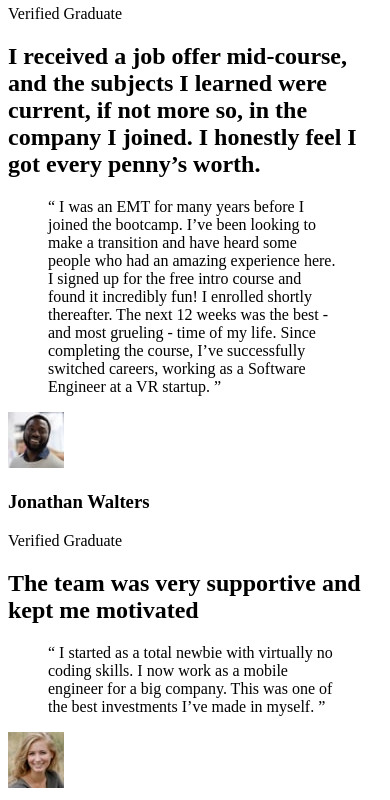
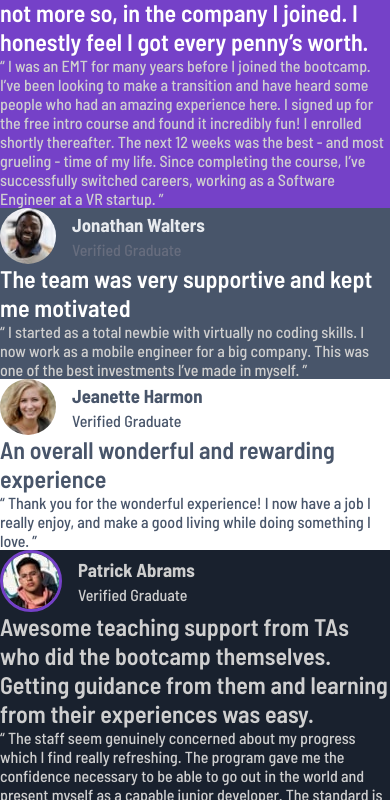
Before and after one commit to jorgecorderozx/frontendmentor-grid-section, a plain HTML site: page index.html in a window 390 px wide. Shown: the part 122-922 px from the top of the page. Drawn offline with Linux system fonts and the light colour scheme.

Commit message:
Stylesheet added, mobile design started

```diff
--- a/index.html
+++ b/index.html
@@ -1,17 +1,25 @@
 <!DOCTYPE html>
 <html lang="en">
+
 <head>
   <meta charset="UTF-8">
-  <meta name="viewport" content="width=device-width, initial-scale=1.0"> <!-- displays site properly based on user's device -->
+  <meta name="viewport" content="width=device-width, initial-scale=1.0">
+  <!-- displays site properly based on user's device -->
 
   <link rel="icon" type="image/png" sizes="32x32" href="./images/favicon-32x32.png">
   <link rel="stylesheet" href="styles.css">
+  <link rel="preconnect" href="https://fonts.googleapis.com">
+  <link rel="preconnect" href="https://fonts.gstatic.com" crossorigin>
+  <link
+    href="https://fonts.googleapis.com/css2?family=Barlow+Semi+Condensed:ital,wght@0,100;0,200;0,300;0,400;0,500;0,600;0,700;0,800;0,900;1,100;1,200;1,300;1,400;1,500;1,600;1,700;1,800;1,900&display=swap"
+    rel="stylesheet">
   <title>Frontend Mentor | Grid Testimonials</title>
 
 </head>
+
 <body>
   <main>
-    <article class="card">
+    <article class="card card-daniel">
       <header>
         <img src="images/image-daniel.jpg" alt="Photo of Daniel Clifford">
         <div>
@@ -32,7 +40,7 @@
       </blockquote>
     </article>
 
-    <article class="card">
+    <article class="card card-jonathan">
       <header>
         <img src="images/image-jonathan.jpg" alt="Photo of Jonathan Walters">
         <div>
@@ -47,7 +55,7 @@
       </blockquote>
     </article>
 
-    <article class="card">
+    <article class="card card-jeanette">
       <header>
         <img src="images/image-jeanette.jpg" alt="Photo of Jeanette Harmon">
         <div>
@@ -62,7 +70,7 @@
       </blockquote>
     </article>
 
-    <article class="card">
+    <article class="card card-patrick">
       <header>
         <img src="images/image-patrick.jpg" alt="Photo of Patrick Abrams">
         <div>
@@ -82,7 +90,7 @@
       </blockquote>
     </article>
 
-    <article class="card">
+    <article class="card card-kira">
       <header>
         <img src="images/image-kira.jpg" alt="Photo of Kira Whittle">
         <div>
@@ -105,4 +113,5 @@
 
   </main>
 </body>
+
 </html>
--- a/styles.css
+++ b/styles.css
@@ -0,0 +1,91 @@
+* {
+    margin: 0;
+    padding: 0;
+    box-sizing: border-box;
+}
+
+:root {
+    --purple-50: hsl(260, 100%, 95%);
+    --purple-300: hsl(264, 82%, 80%);
+    --purple-500: hsl(263, 55%, 52%);
+    --white:  hsl(0, 0%, 100%);
+    --grey-100:  hsl(214, 17%, 92%);
+    --grey-200: hsl(0, 0%, 81%);
+    --grey-400: hsl(224, 10%, 45%);
+    --grey-500:  hsl(217, 19%, 35%);
+    --dark-blue: hsl(219, 29%, 14%);
+    --black: hsl(0, 0%, 7%);
+}
+
+body {
+    font-family: Barlow Semi Condensed, sans-serif;
+    background-color: var(--purple-50);
+    font-weight: 500;
+}
+
+main {
+    display: grid;
+}
+
+header {
+    display: flex;
+    align-items: center;
+    gap: 1rem;
+}
+
+h3 {
+    margin-bottom: 0.3rem;
+}
+
+h1 {
+    font-weight: 600;
+}
+
+.card-daniel {
+    background-color: var(--purple-500);
+}
+
+.card-jonathan {
+    background-color: var(--grey-500);
+}
+
+.card-jeanette, .card-kira {
+    background-color: var(--white);
+    color: var(--grey-500);
+}
+
+.card-patrick {
+    background-color: var(--dark-blue);
+}
+
+.card-daniel h3, .card-jonathan h3 {
+    color: var(--grey-100);
+}
+
+.card-daniel h1, .card-jonathan h1 {
+    color: var(--white);
+}
+
+.card-patrick, .card-daniel p, .card-daniel blockquote, .card-jonathan blockquote {
+    color: var(--grey-200);
+}
+
+.card-jonathan p, .card-kira p{
+    color: var(--grey-400);
+}
+
+img {
+     border-radius: 50%;
+}
+
+.card-daniel img, .card-patrick img {
+    border: 3px solid;
+}
+
+.card-daniel img {
+    border-color: var(--purple-300);
+}
+
+.card-patrick img {
+    border-color: var(--purple-500);
+}
```
